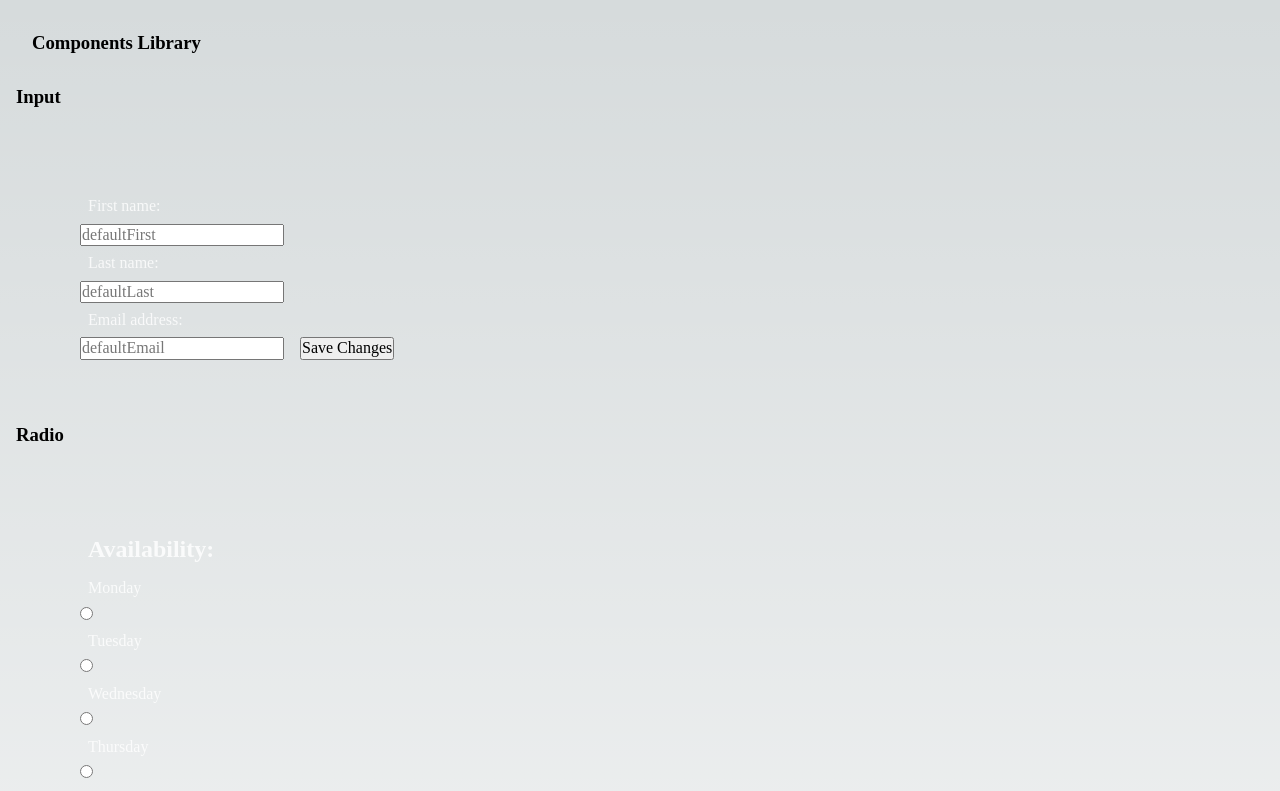
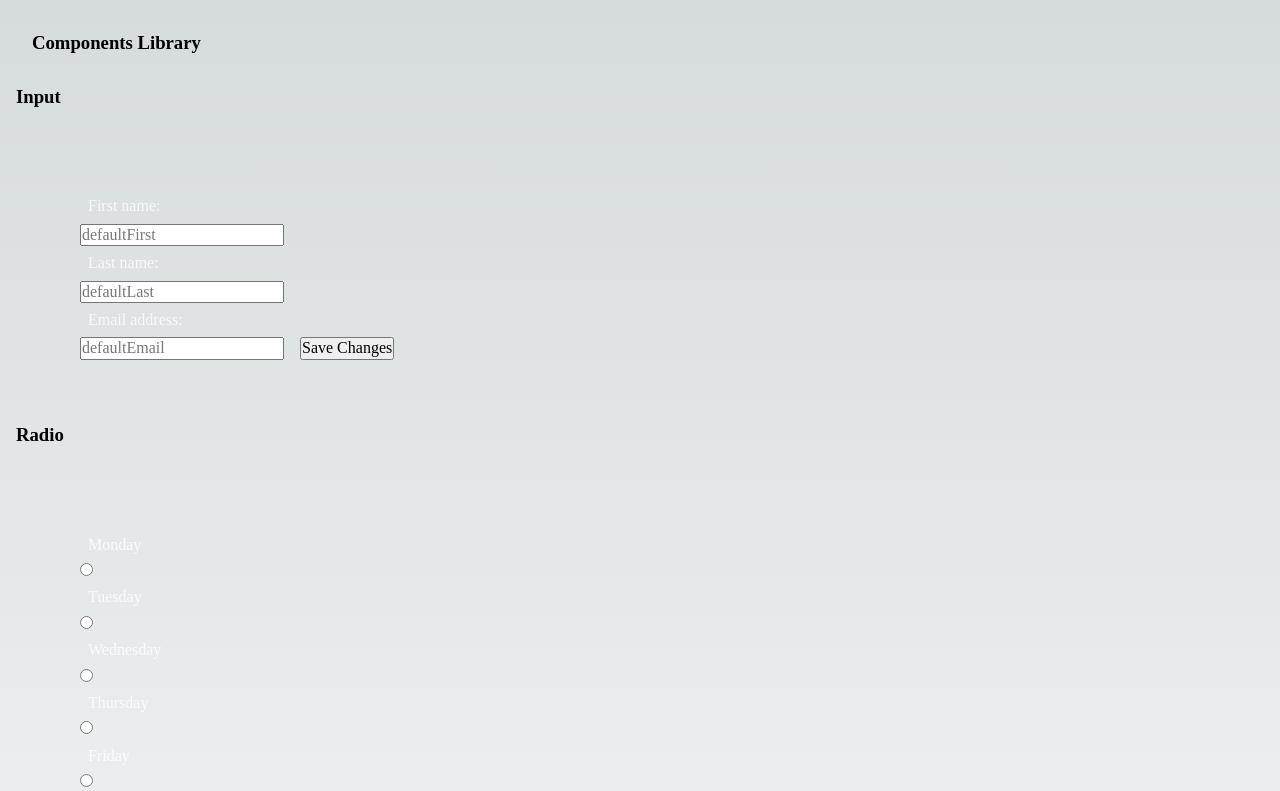
Before and after one commit to fullstackaubrey/compsWithNextjs, a Next.js app: page /components in a window 1280 px wide. Shown: the top 791 px of the page. Built offline with nearby package versions, Linux system fonts and the light colour scheme.

Commit message:
mapped days

```diff
--- a/src/components/Input/Input.comp.js
+++ b/src/components/Input/Input.comp.js
@@ -1,7 +1,11 @@
 import {useState} from 'react';
 
 function Input() {
-  // const [input, setInput] = useState(false);
+  const [input, setInput] = useState(false);
+
+  const inputHandler = () => {
+    setInput(true);
+  }
 
   return (
     <div>
@@ -11,17 +15,17 @@ function Input() {
 
             <label className="ma3">
               <p className="pa2">First name:</p>
-              <input className="gray" type="text" name="firstName" value="defaultFirst" />
+              <input className="gray" type="text" name="firstName" value="defaultFirst" onChange={inputHandler}/>
             </label>
 
             <label className="ma3">
               <p className="pa2">Last name:</p>
-              <input className="gray" type="text" name="lastName" value="defaultLast" />
+              <input className="gray" type="text" name="lastName" value="defaultLast" onChange={inputHandler}/>
             </label>
 
             <label className="ma3">
               <p className="pa2">Email address:</p>
-              <input className="gray" type="text" name="email" value="defaultEmail" />
+              <input className="gray" type="text" name="email" value="defaultEmail" onChange={inputHandler}/>
             </label>
 
             <input className="pointer dim" type="submit" value="Save Changes" />
--- a/src/components/Radio/Radio.comp.js
+++ b/src/components/Radio/Radio.comp.js
@@ -3,17 +3,41 @@ import {useState} from 'react';
 // NOT DONE WITH CHALLENGE, MUST SLEEP!
 
 function Radio() {
-  // const [days, setDays] = useState(false);
-  // const radioHandler = () => {
-  //   setDays(!setDays)
-  // }
+  const [days, setDays] = useState(false);
+  const radioHandler = () => {
+    setDays(!setDays)
+  }
+
+  const daysOfTheWeek = ["Monday", "Tuesday", "Wednesday", "Thursday", "Friday", "Saturday", "Sunday"]
+
+  const renderedDays = daysOfTheWeek.map((day) => {
+    return (
+        <label
+        key={day.valueOf()}
+        className="ma3">
+          <p className="pa2 pointer grow">
+            {day.valueOf()}
+          </p>
+          <input
+          className="pointer"
+          type="radio"
+          value={day.valueOf()}
+          onChange={radioHandler}
+          />
+        </label>
+    )
+  })
+
+  console.log(renderedDays);
 
   return (
     <div>
       <h3>Radio</h3>
         <div className="ma5 white-80">
 
-            <label className="ma3">
+          {renderedDays}
+
+            {/* <label className="ma3">
               <h2 className="pa2">
                 Availability:
               </h2>
@@ -53,7 +77,7 @@ function Radio() {
               </p>
               <input className="pointer dim" type="radio" value="Sunday" />
 
-            </label>
+            </label> */}
 
         </div>
     </div>
--- a/src/components/Toggle/Toggle.comp.js
+++ b/src/components/Toggle/Toggle.comp.js
@@ -3,7 +3,7 @@ import styles from './Toggle.module.css';
 
 function Toggle() {
   const [toggle, setToggle] = useState(false);
-  console.log("start", toggle)
+  // console.log("start", toggle)
 
   const handleToggle = () => {
     setToggle(!toggle)
```
